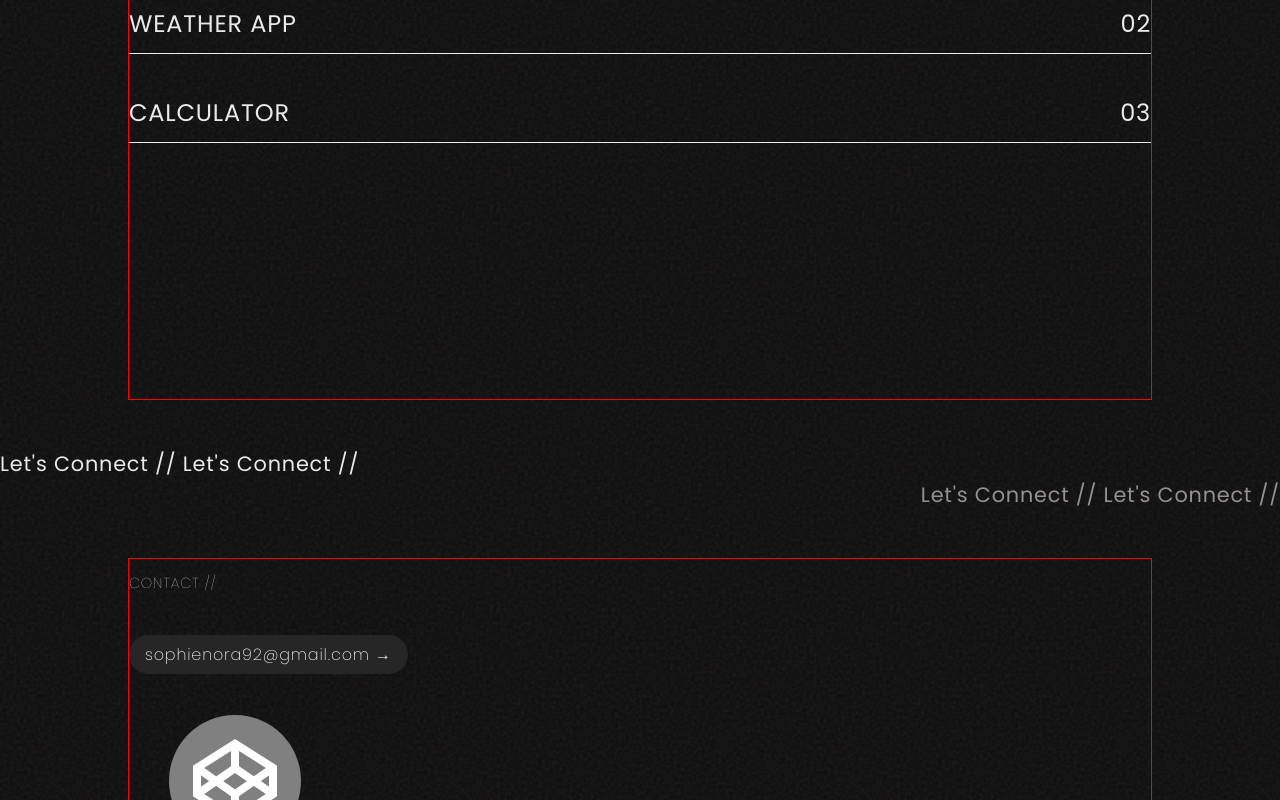
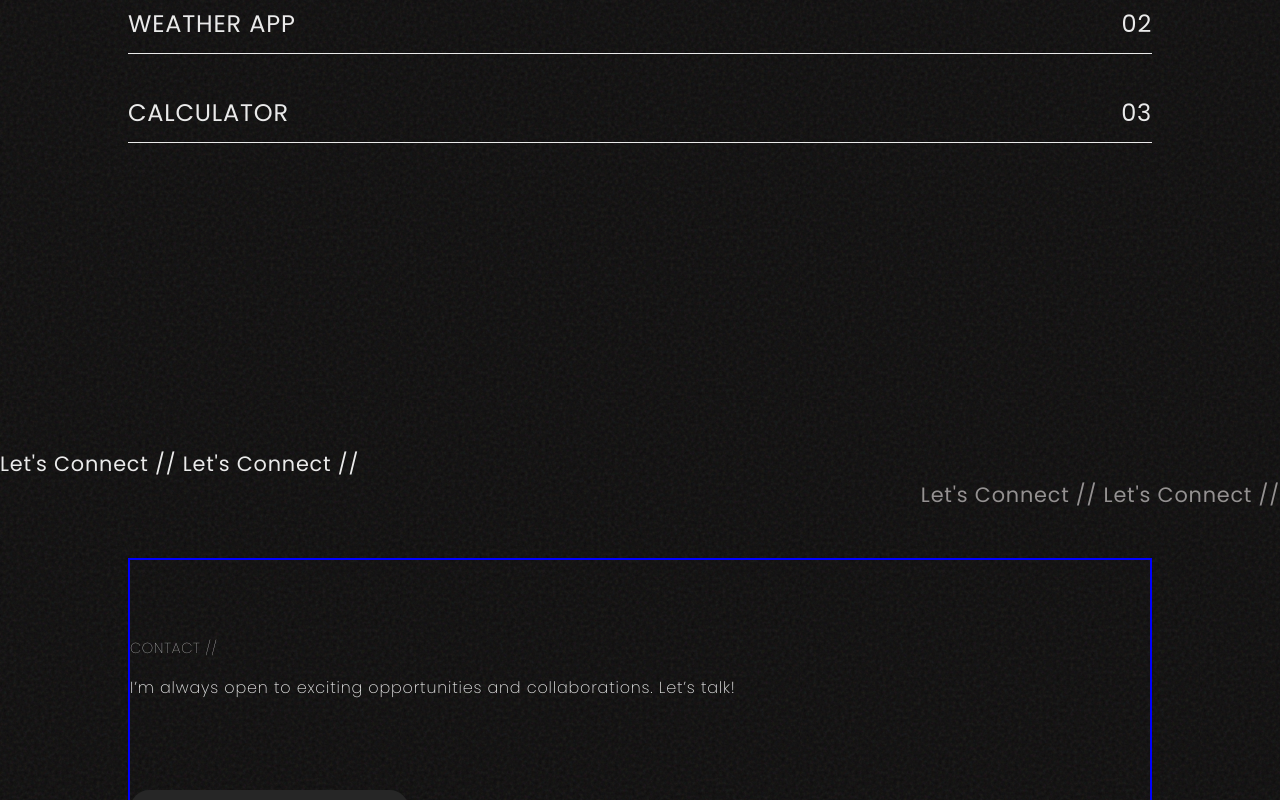
Before and after one commit to zofienora/portfolio-v032025, a React (Vite) app: page / in a window 1280 px wide. Shown: the part 2000-2800 px from the top of the page. Built offline with nearby package versions, Linux system fonts and the light colour scheme.

Commit message:
added link to icons, and footer

```diff
--- a/src/App.css
+++ b/src/App.css
@@ -81,7 +81,9 @@ header {
 /* contact */
 
 .connect-container {
+  border:2px solid blue;
   height: 60vh;
+  padding: 4em 0;
 }
 
 .mail {
@@ -101,3 +103,24 @@ header {
   background-color: #EAEAEA;
   color: #262626;
 }
+
+.img-logo {
+  width: 5rem;
+}
+
+
+.contact-text {
+  font-size: 1rem;  /* Reduce for smaller screens */
+  line-height: 1.6;   /* More spacing for better readability */
+  font-weight: 200;
+  padding-bottom: 3em;
+}
+
+.connect-list {
+  list-style: none;
+  display: flex;
+  gap: 20px;
+  margin: 0;
+  padding: 0;
+
+}
--- a/src/components/Contact.jsx
+++ b/src/components/Contact.jsx
@@ -26,6 +26,7 @@ function Contact() {
         <p className="main_hi">Contact //</p>
 
         <div>
+            <p className="contact-text">I’m always open to exciting opportunities and collaborations. Let’s talk!</p>
             <div className="mail">
                 <a href="mailto:sophienora92@gmail.com" className="mail-link">sophienora92@gmail.com →</a>
 
@@ -33,9 +34,10 @@ function Contact() {
 
             <ul className="connect-list">
                 <li className="connect-item">
-                    <div >
+                    <div>
                         <a href="#" className="connect-link">
                             <img
+                            className="img-logo"
                             src={codepenlogo}
                             alt="codepen"
                             onMouseEnter={() => {
@@ -50,7 +52,7 @@ function Contact() {
                             style={{
                                 backgroundColor: cpbackground,
                                 borderRadius: "50%",
-                                padding: "1em"
+                                padding: ".5em"
                             }}
                             />
                         </a>
@@ -61,6 +63,7 @@ function Contact() {
                     <div>
                         <a href="#" className="connect-link">
                             <img
+                            className="img-logo"
                             src={githublogo}
                             alt="GitHub"
                             onMouseEnter={() => {
@@ -74,7 +77,7 @@ function Contact() {
                             style={{
                                 backgroundColor: ghbackground,
                                 borderRadius: "50%",
-                                padding: "1em"
+                                padding: ".5em"
                             }}
                             />
                         </a>
@@ -85,6 +88,7 @@ function Contact() {
                     <div>
                         <a href="#" className="connect-link">
                             <img
+                            className="img-logo"
                             src={linkedinlogo}
                             alt="LinkedIn"
                             onMouseEnter={() => {
@@ -98,7 +102,7 @@ function Contact() {
                             style={{
                                 backgroundColor: libackground,
                                 borderRadius: "50%",
-                                padding: "1em"
+                                padding: ".5em"
                             }}
                             />
                         </a>
@@ -106,6 +110,8 @@ function Contact() {
                 </li>
 
             </ul>
+
+            <p className="footerDetails">Sophie Nora Keil<br/>Icons von <a target="_blank" href="https://icons8.com">Icons8</a></p>
         </div>
 
       </div>
--- a/src/index.css
+++ b/src/index.css
@@ -51,7 +51,6 @@ li {
   width: 80%;
   max-width: 1100px;
   margin: 0 auto;
-  border: 1px solid red;
   height: 100%
 }
 
```
